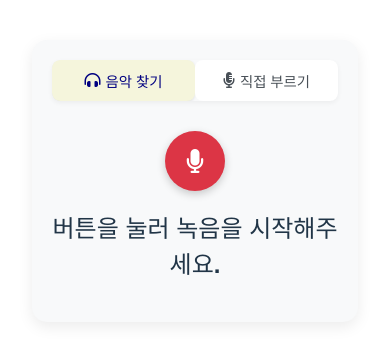
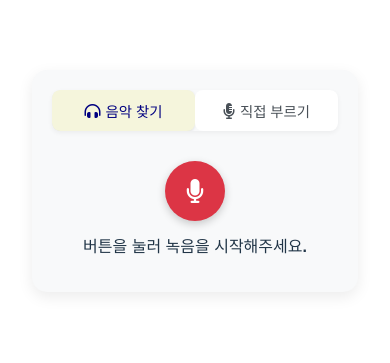
Before and after one commit to Gnuke/Melolist-v3, a Vue app in the folder frontend/: page / in a window 390 px wide. Shown: the part 241-604 px from the top of the page. Built offline with nearby package versions, Linux system fonts and the light colour scheme.

Commit message:
fix: 2025/03/10 반응형 ui 추가

```diff
--- a/frontend/src/components/Record.vue
+++ b/frontend/src/components/Record.vue
@@ -249,6 +249,22 @@ button {
   display: flex;
   flex-direction: column;
   align-items: center;
+}
+
+/* v-else 블록 내 h2 태그 스타일 */
+.record-container > div > h2 { /* record-container의 자식인 div의 자식인 h2 */
+  width: 100%; /* 컨테이너 너비에 맞춤 */
+  word-wrap: break-word; /* 단어 단위로 줄 바꿈 */
+  overflow-wrap: break-word; /* 긴 단어 또는 URL을 줄 바꿈 (최신 표준) */
+  text-align: center; /* 텍스트 가운데 정렬 (선택 사항) */
+  font-size: 1.2rem; /* 폰트 사이즈 조절 (선택 사항) */
+}
+
+/* 작은 화면을 위한 미디어 쿼리 */
+@media (max-width: 470px) {
+  .record-container > div > h2 {
+    font-size: 1rem; /* 더 작은 화면에서 폰트 사이즈 조절 */
+  }
 }
 
 /* Record button container */
```
